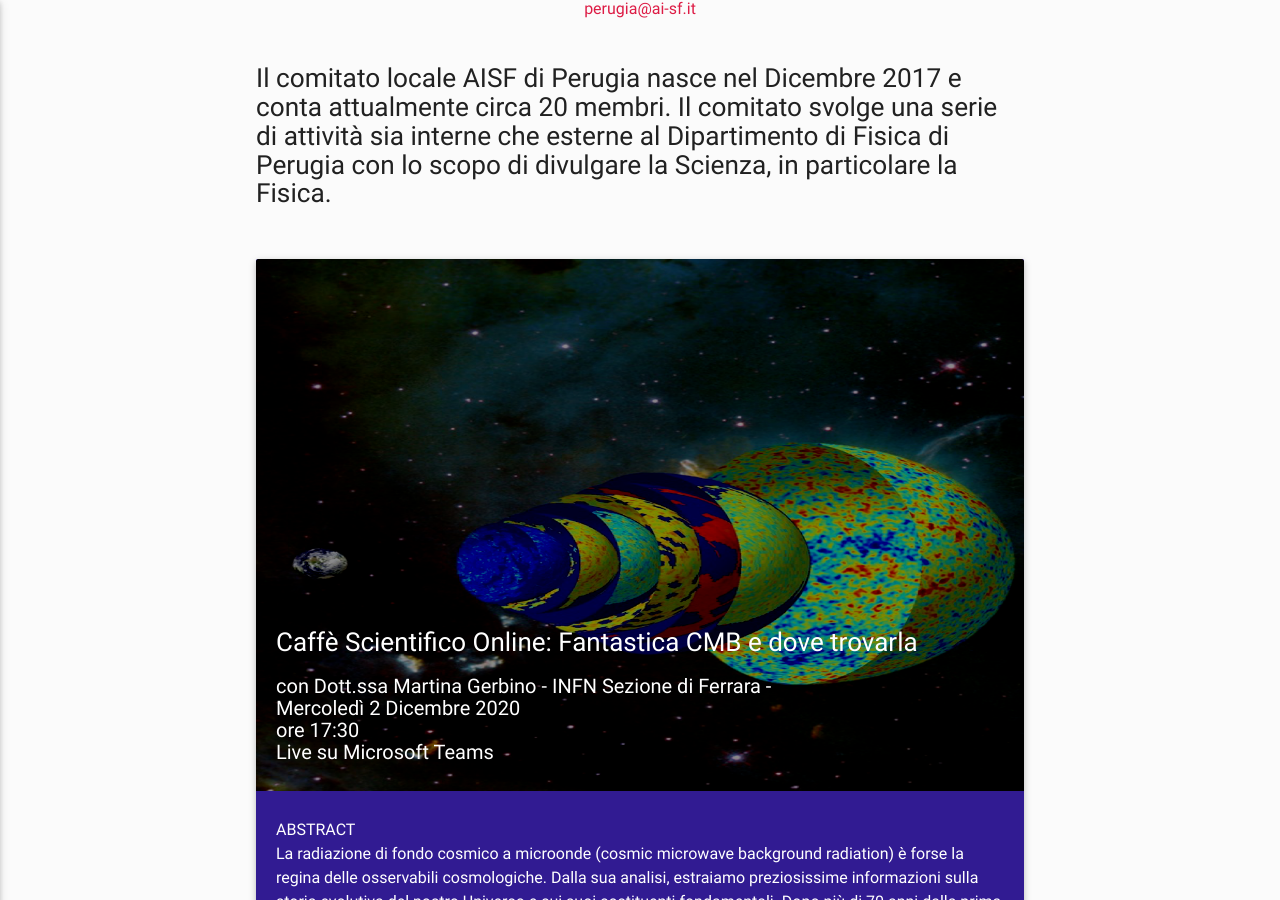
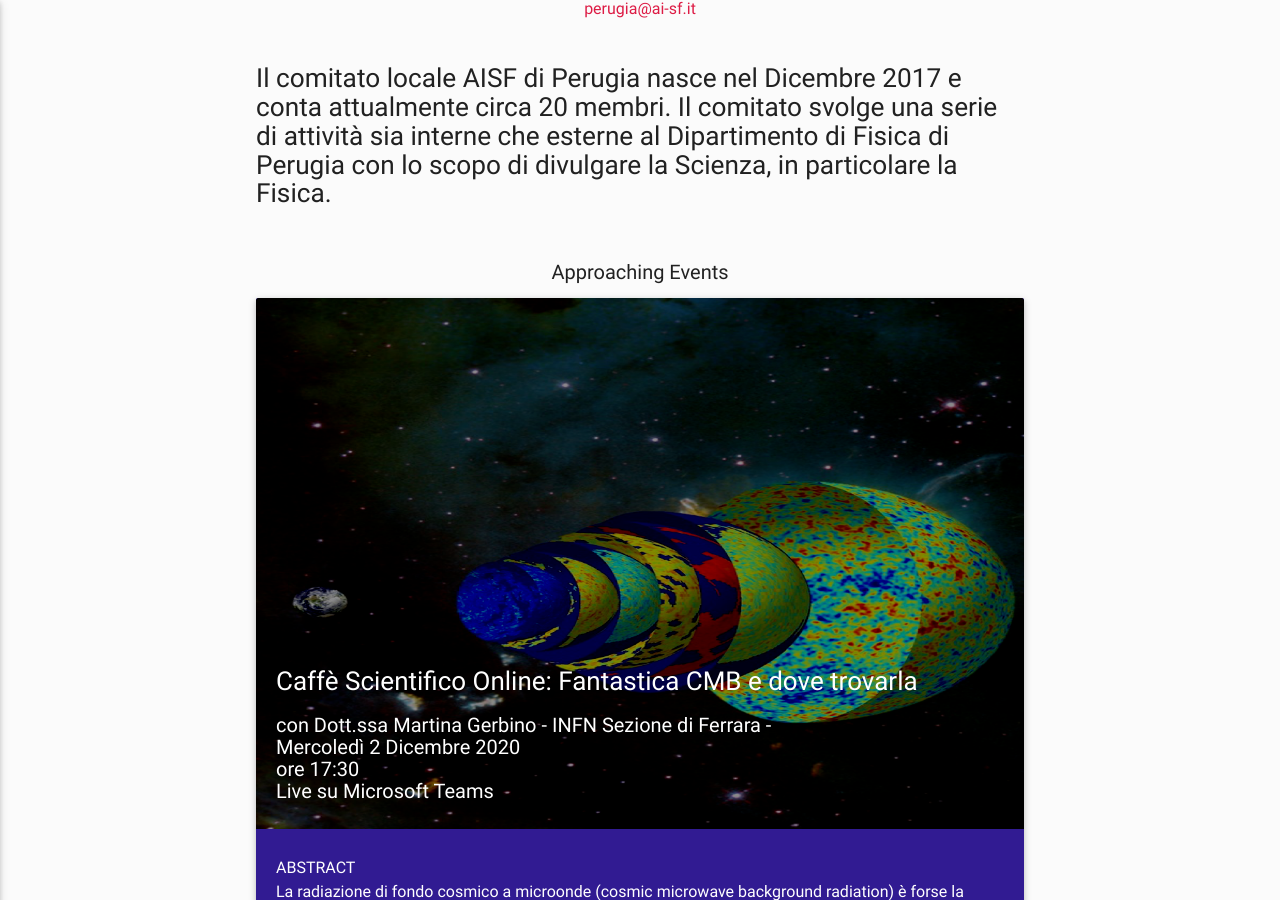
Before and after one commit to ai-sf/aisf_perugia, a Jekyll site: the page built from index.html, in a window 1280 px wide and 900 px high, scrolled down 359 px. Built offline with Jekyll 4.4.1, drawn with Linux system fonts in a browser that asks for light colours; nearby versions of some CDN libraries.

Commit message:
Update index.html

```diff
--- a/index.html
+++ b/index.html
@@ -19,9 +19,9 @@ img: Aisfpg
 <br>
 </p>
 
-
-
-
+<center>
+<h4> Approaching Events</h4>
+</center>
   <!-- <div class="col s12 m7"> -->
 <div class="col s9">
     <div class="card  deep-purple darken-4">
```
